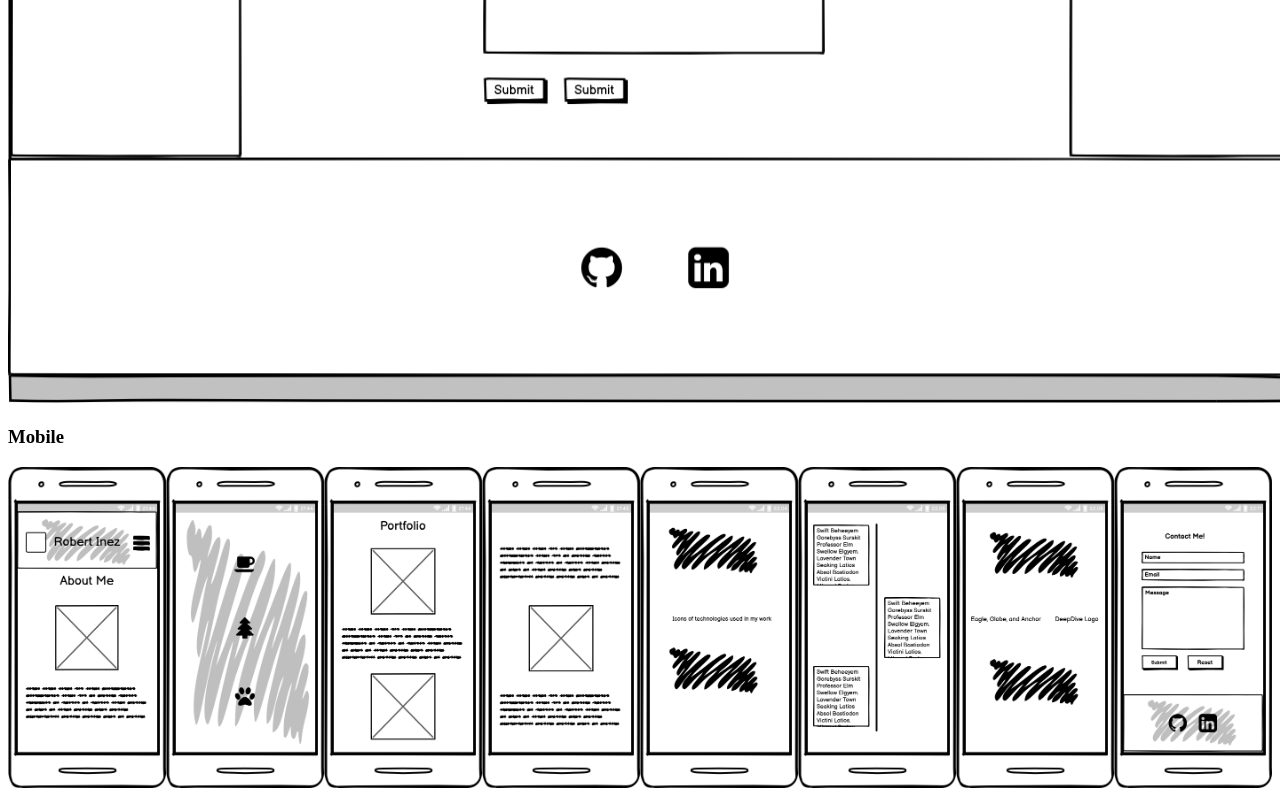
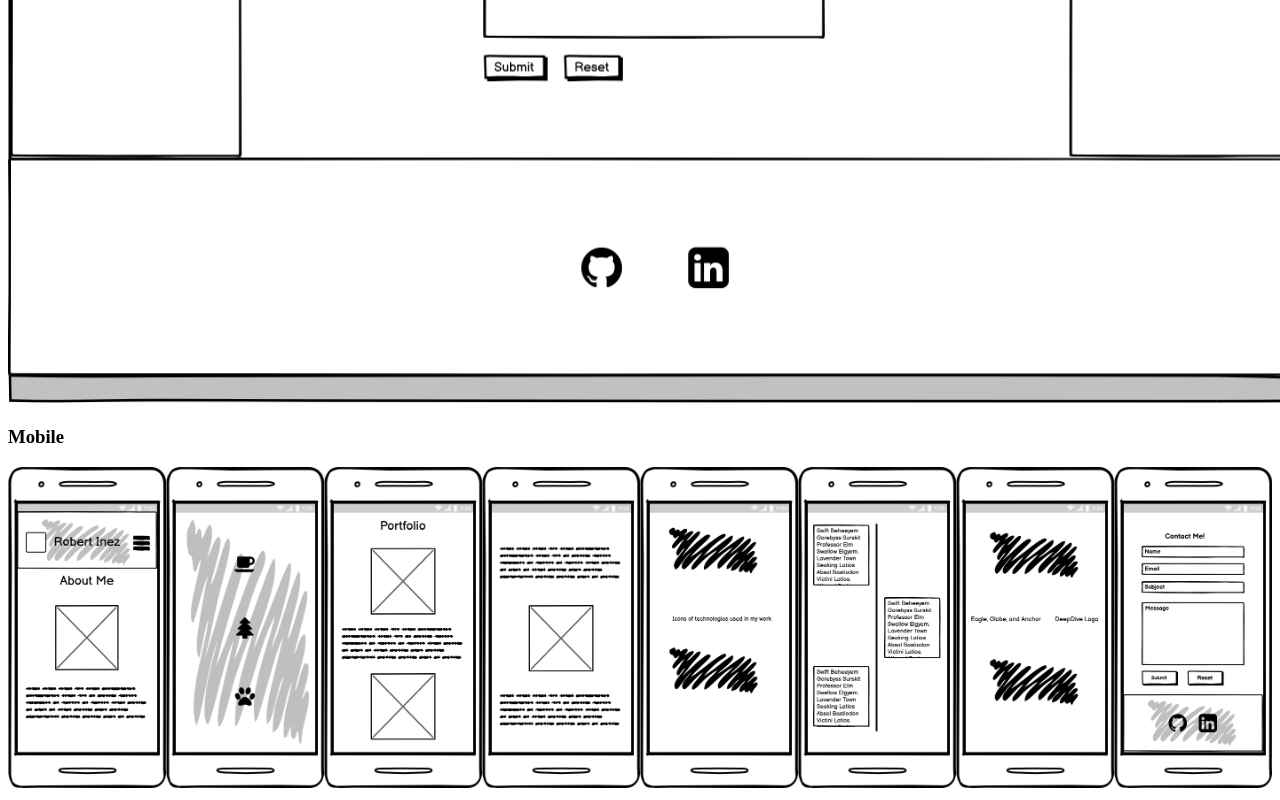
Before and after one commit to robert-inez/my-pwp-robert-inez, a plain HTML site: page public_html/documentation/milestone-2.html in a window 1280 px wide. Shown: the part 3747-4547 px from the top of the page. Drawn offline with Linux system fonts and the light colour scheme.

Commit message:
Added new wireframes with updated contact form. deleted old wireframes.

```diff
--- a/public_html/documentation/milestone-2.html
+++ b/public_html/documentation/milestone-2.html
@@ -23,11 +23,11 @@
 <section class="wireframe-desktop">
 	<h2>Wireframes</h2>
 	<h3>Desktop</h3>
-	<img src="desktop.png" width="1300px" alt="Desktop Wireframe">
+	<img src="desktop-2.png" width="1300px" alt="Desktop Wireframe">
 </section>
 <section class="wireframe-mobile">
 	<h3>Mobile</h3>
-	<img src="mobile.png" width="100%" alt="Mobile Wireframe">
+	<img src="mobile-2.png" width="100%" alt="Mobile Wireframe">
 </section>
 </body>
 </html>
```
Also changed, not shown: public_html/documentation/desktop-2.png (added), public_html/documentation/desktop.png (deleted), public_html/documentation/mobile-2.png (added), public_html/documentation/mobile.png (deleted).
